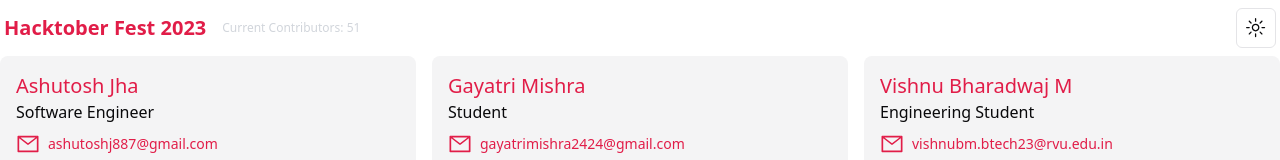
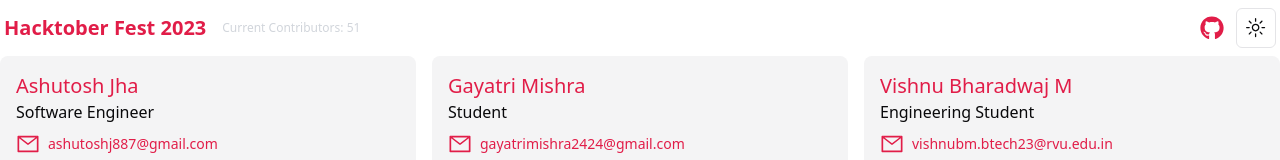
Before and after one commit to ashutosh887/hacktober-2023, a Next.js app: page / in a window 1280 px wide. Shown: the top 160 px of the page. Built offline with nearby package versions, Linux system fonts and the light colour scheme.

Commit message:
fix: nav UI

```diff
--- a/src/components/common/LinkButton.tsx
+++ b/src/components/common/LinkButton.tsx
@@ -2,7 +2,7 @@
 import { Button } from "../ui/button";
 
 type Props = {
-  text: string;
+  text?: string;
   link: string;
   targetBlank?: boolean;
   icon?: React.ReactElement;
--- a/src/components/common/Nav.tsx
+++ b/src/components/common/Nav.tsx
@@ -1,7 +1,9 @@
-import { appName } from "@/config/constants";
+import { appName, repositoryUrl } from "@/config/constants";
 import React from "react";
 import { ModeToggle } from "../ui/toggle-mode";
 import data from "@/config/data.json";
+import LinkButton from "./LinkButton";
+import { FaGithub } from "react-icons/fa";
 
 type Props = {};
 
@@ -15,7 +17,14 @@
         </span>
       </section>
 
-      <ModeToggle />
+      <section className="flex justify-center items-center space-x-3">
+        <LinkButton
+          icon={<FaGithub className="w-6 h-6" />}
+          link={repositoryUrl}
+        />
+
+        <ModeToggle />
+      </section>
     </div>
   );
 }
```
